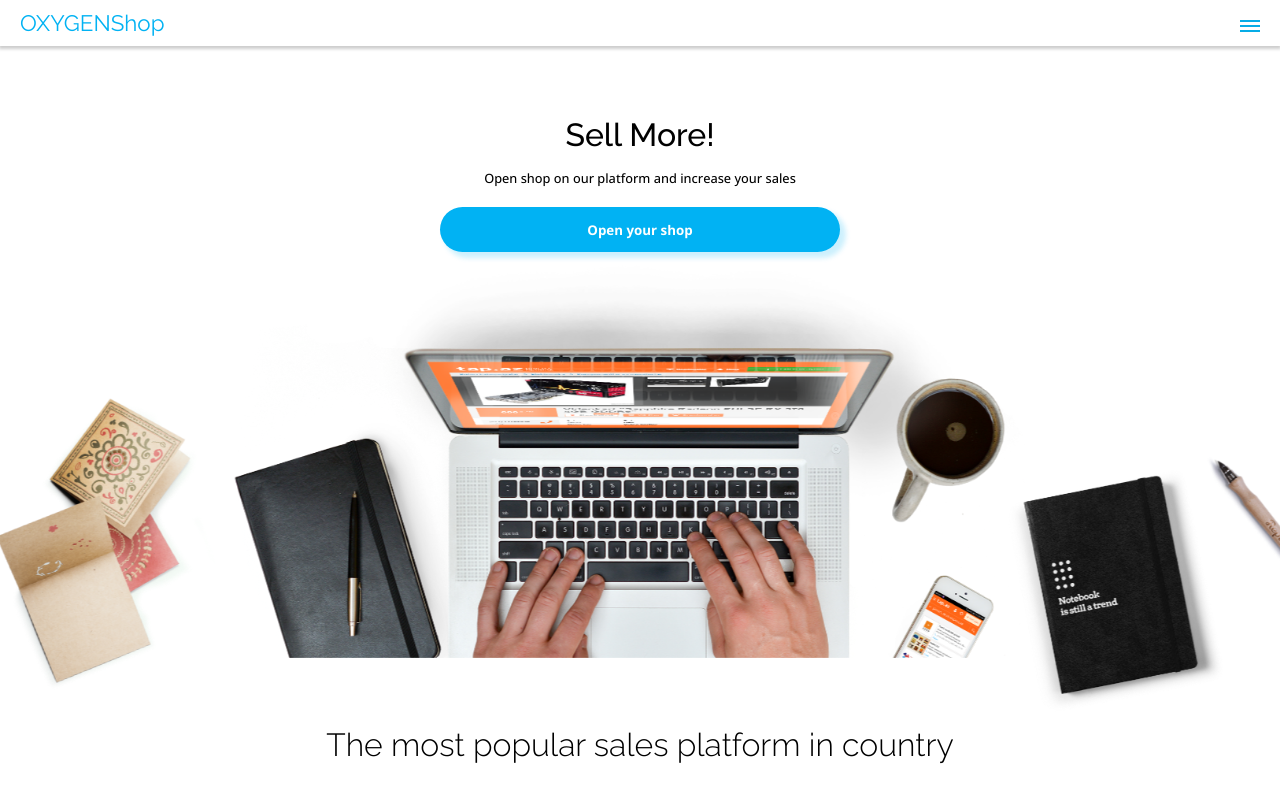
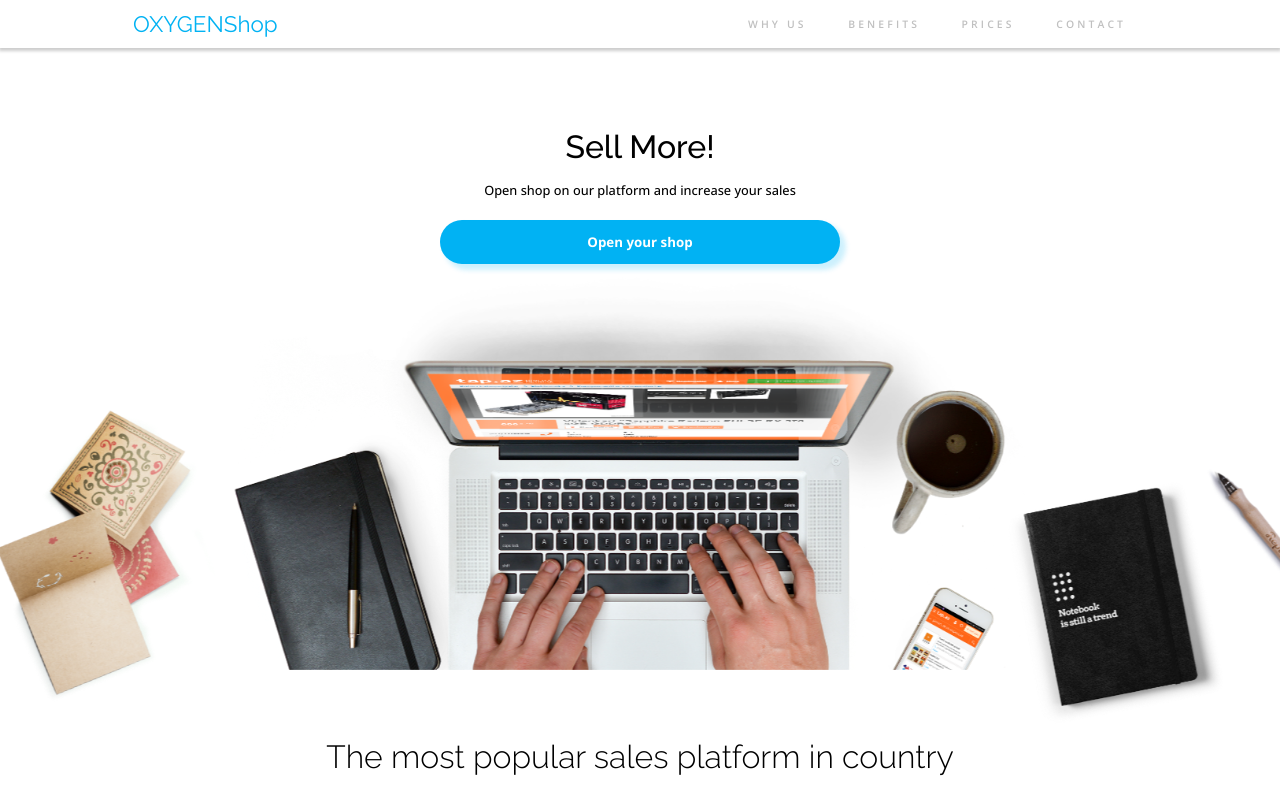
Before and after one commit to Kevinky107/OXYGENShop, a plain HTML site: page index.html in a window 1280 px wide. Shown: the top 792 px of the page. Drawn offline with nearby package versions, Linux system fonts and the light colour scheme.

Commit message:
Versión Final del módulo 1
Se ha añadido una barra de navegación en la versión para ordenador y se ha mejorado la visualización (a la espera de feedback)

```diff
--- a/index.html
+++ b/index.html
@@ -15,9 +15,15 @@
         <title>OXYGENShop</title>
     </head>
     <body>
-        <header class="header">
-            <h2 class="header_h2">OXYGENShop</h2>
-            <img class="header_img" src="resources/Menu.png" alt="menu">
+        <header id="us" class="header">
+            <h2 class="header__h2">OXYGENShop</h2>
+            <img class="header__img" src="resources/Menu.png" alt="menu">
+            <ul class="header__ul">
+                <li><a href="#us">WHY US</a></li>
+                <li><a href="#benefits">BENEFITS</a></li>
+                <li><a href="#pricing">PRICES</a></li>
+                <li><a href="#contact">CONTACT</a></li>
+            </ul>
         </header>
         <main>
             <section class="us">
@@ -61,7 +67,7 @@
                     </div>
                 </div>
             </section>
-            <section class="benefits">
+            <section id="benefits" class="benefits">
                 <div class="benefits__card--red">
                     <div class="benefits__card__images">
                         <img class="benefits__card__images__redbg"
@@ -107,7 +113,7 @@
                     </div>
                 </div>
             </section>
-            <section class="pricing">
+            <section id="pricing" class="pricing">
                 <h2 class="pricing__title">Pricing</h2>
                 <div id="prices">
                     <div class="pricing__box">
@@ -192,7 +198,7 @@
                     </div>
                 </div>
             </section>
-            <section class="contact">
+            <section id="contact" class="contact">
                 <div class="contact__div">
                     <div>
                         <h2 class="contact__title">Any questions?</h2>
--- a/styles/contact.sass
+++ b/styles/contact.sass
@@ -92,3 +92,9 @@
                 box-shadow: 5px 5px 5px 1px rgba(1, 178, 243, 0.2)
 
 @media only screen and (min-width: 1000px)
+
+    .contact__div
+        display: inline-flex
+
+        div
+            max-width: 30em
--- a/styles/header.sass
+++ b/styles/header.sass
@@ -1,14 +1,14 @@
 .header
     display: inline-block
-    padding-inline: 20px
-    padding-bottom: 10px
-    padding-top: 10px
+    padding-inline: 1em
+    padding-bottom: 0.7em
+    padding-top: 0.7em
     width: 100%
     box-shadow: 0px 2px 3px 1px rgba(0, 0, 0, 0.2)
-    margin-bottom: 70px
+    margin-bottom: 5em
     position: relative
 
-    &_h2
+    &__h2
         width: fit-content
         display: inline-block
         font-family: Raleway
@@ -16,7 +16,59 @@
         color: rgb(1, 178, 243)
         font-size: 1.4rem
 
-    &_img
+    &__img
         position: absolute
         right: 20px
         top: 20px
+
+    &__ul
+        margin: 0
+        padding: 0
+        overflow: hidden
+        list-style-type: none
+        margin-right: 6%
+        width: 100%
+        display: none
+        font-family: Open Sans
+        font-size: 0.65em
+        font-weight: 600
+
+        li
+            float: right
+            padding-inline: 1em
+
+            a
+                letter-spacing: 0.3em
+                display: block
+                text-decoration: none
+                padding-inline: 1em
+                padding-bottom: 1.65em
+                padding-top: 1.65em
+                cursor: pointer
+                color: rgb(192, 192, 192)
+
+            a:hover
+                color: black
+
+
+@media only screen and (min-width: 1000px)
+
+    .header
+        padding-inline: 4em
+        display: inline-flex
+        align-items: center
+        padding-bottom: 0
+        padding-top: 0
+
+        &__img
+            display: none
+
+        &__h2
+            padding-left: 0
+            margin-left: 6%
+            display: inline-flex
+            justify-content: flex-start
+
+        &__ul
+            display: inline-flex
+            justify-content: flex-end
```
Also changed, not shown: style.css, 1 other file.
